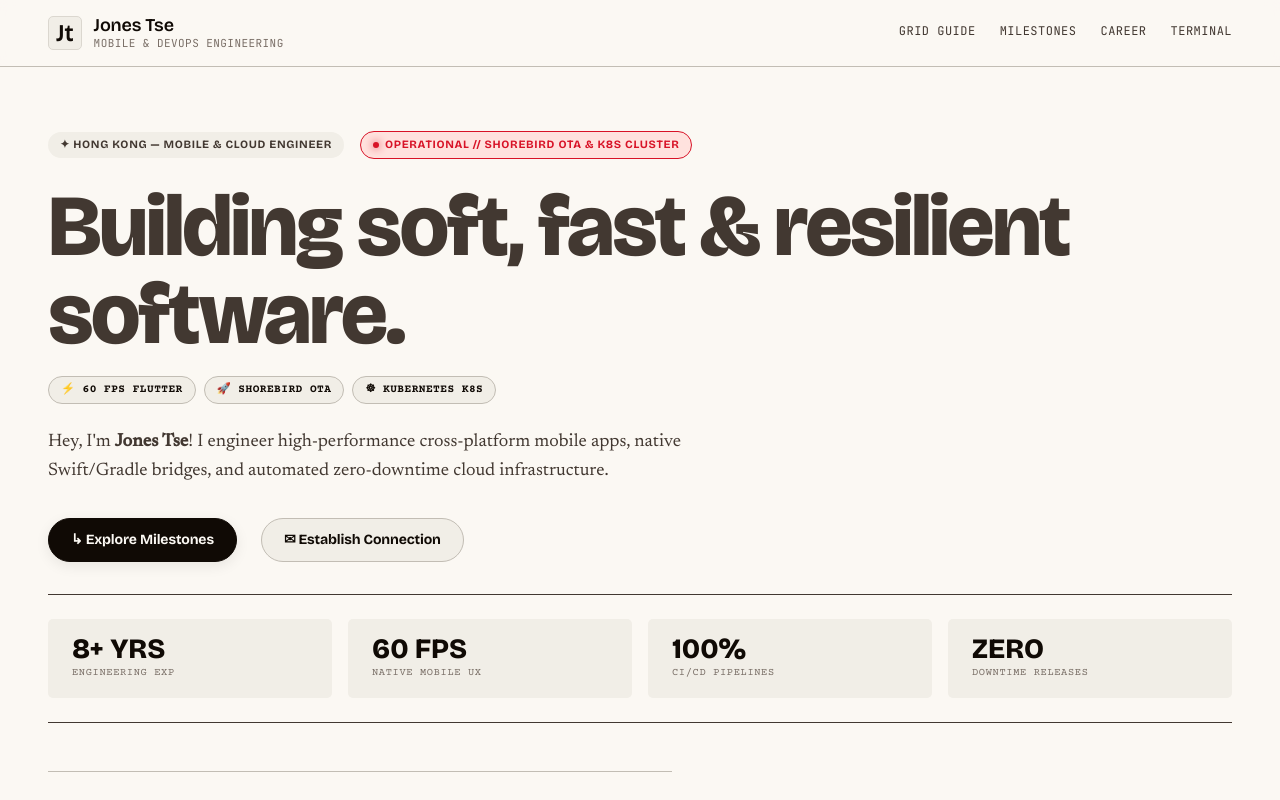
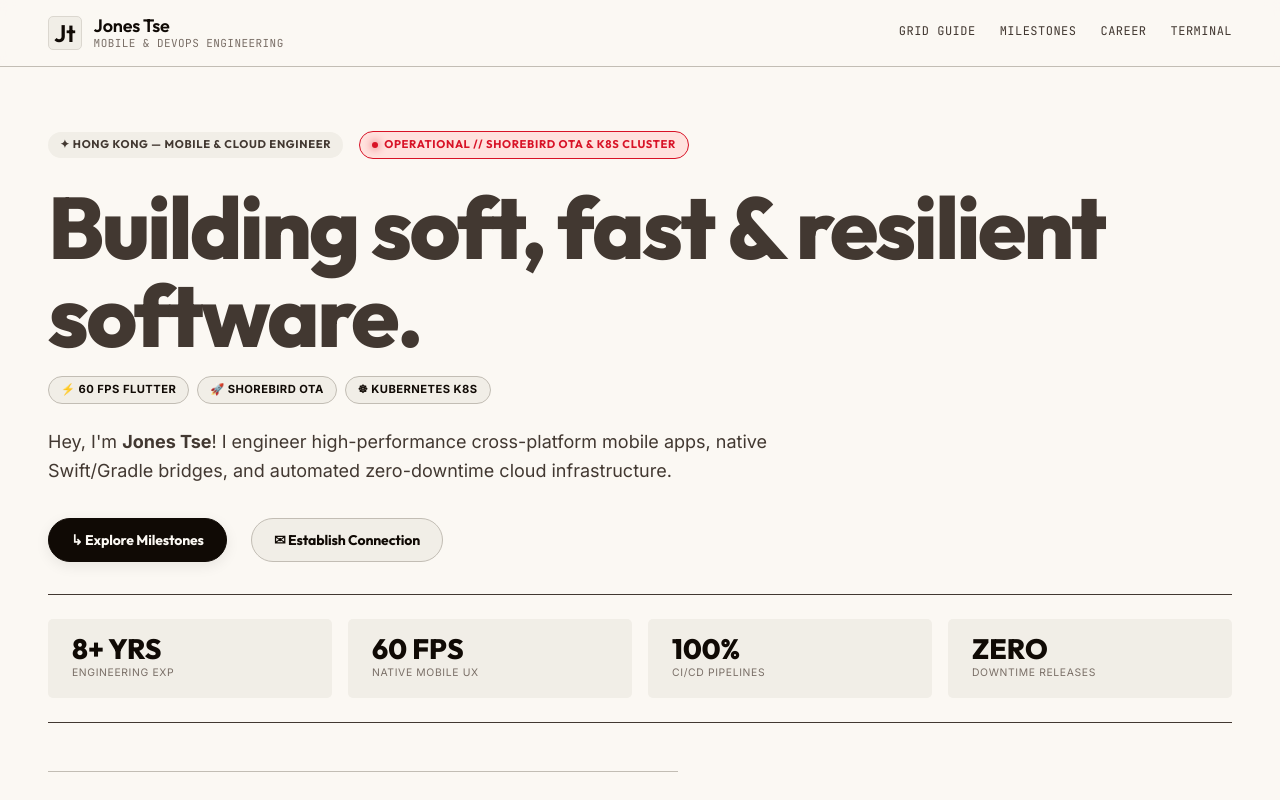
Before and after one commit to chunghei0116/portfolio-website, a Next.js app: page / in a window 1280 px wide. Shown: the top 800 px of the page. Built offline with nearby package versions, Linux system fonts and the light colour scheme.

Commit message:
feat: convert site typography to clean simple sans-serif stack (Outfit + Inter) in Hallmark Playful genre

```diff
--- a/src/app/globals.css
+++ b/src/app/globals.css
@@ -1,14 +1,13 @@
-/* Hallmark · pre-emit critique: P5 H5 E5 S5 R5 V5 · nav: N1 Minimal Sticky · footer: Ft5 Statement · contrast: pass (40–41) · honest: pass (46) · tokens: pass (48) · responsive: pass (49, 50–57) */
-/* Hallmark · design-system: design.md · genre: editorial · macrostructure: Marquee & Stat-Led Hero · theme: Light Editorial Paper · vibe: "tactile paper, editorial typography, company logo watermarks" */
+/* Hallmark · genre: playful · macrostructure: Playful Hero · theme: Hum / Clean Sans Paper · vibe: "clean, simple, soft pill cards, friendly sans-serif" */
 
 @import "tailwindcss";
 
 :root {
-  /* ---- Fonts --------------------------------------------------------- */
-  --font-display: var(--font-display), "Bricolage Grotesque", sans-serif;
-  --font-body: var(--font-body), "Newsreader", Georgia, serif;
+  /* ---- Fonts (Clean & Simple Playful Sans-Serif Stack) ---------------- */
+  --font-display: var(--font-display), "Outfit", system-ui, -apple-system, sans-serif;
+  --font-body: var(--font-body), "Inter", system-ui, -apple-system, sans-serif;
   --font-mono: var(--font-mono), "JetBrains Mono", monospace;
-  --font-typewriter: var(--font-typewriter), "Courier Prime", monospace;
+  --font-typewriter: var(--font-body), "Inter", system-ui, -apple-system, sans-serif;
 
   /* ---- Colors (Light Editorial Paper Palette) ------------------------ */
   --color-paper:   oklch(98% 0.008 85);   /* warm light off-white paper #fdfcf8 */
--- a/src/app/layout.tsx
+++ b/src/app/layout.tsx
@@ -1,35 +1,28 @@
 import type { Metadata } from "next";
-import { Bricolage_Grotesque, Newsreader, JetBrains_Mono, Courier_Prime } from "next/font/google";
+import { Outfit, Inter, JetBrains_Mono } from "next/font/google";
 import "./globals.css";
 
-const displayFont = Bricolage_Grotesque({
+const displayFont = Outfit({
   variable: "--font-display",
   subsets: ["latin"],
-  weight: ["400", "600", "700", "800"],
+  weight: ["400", "500", "600", "700", "800"],
 });
 
-const bodyFont = Newsreader({
+const bodyFont = Inter({
   variable: "--font-body",
   subsets: ["latin"],
-  weight: ["300", "400", "500"],
-  style: ["normal", "italic"],
+  weight: ["300", "400", "500", "600", "700"],
 });
 
 const monoFont = JetBrains_Mono({
   variable: "--font-mono",
   subsets: ["latin"],
-  weight: ["400", "500", "600", "700"],
-});
-
-const typewriterFont = Courier_Prime({
-  variable: "--font-typewriter",
-  subsets: ["latin"],
-  weight: ["400", "700"],
+  weight: ["400", "500", "600"],
 });
 
 export const metadata: Metadata = {
   title: "Jones Tse — Mobile & DevOps Engineer",
-  description: "Eight years of pipelines, code, and systems in one grid. Infrastructure built for native mobile apps and scalable cloud operations.",
+  description: "Cross-platform mobile applications, Shorebird OTA hotpatching, and automated cloud infrastructure.",
 };
 
 export default function RootLayout({
@@ -40,7 +33,7 @@ export default function RootLayout({
   return (
     <html
       lang="en"
-      className={`${displayFont.variable} ${bodyFont.variable} ${monoFont.variable} ${typewriterFont.variable} h-full antialiased scroll-smooth`}
+      className={`${displayFont.variable} ${bodyFont.variable} ${monoFont.variable} h-full antialiased scroll-smooth`}
     >
       <body className="min-h-full font-sans antialiased text-foreground bg-background">
         {children}
```
Also changed, not shown: 1 other file (tests, documents, lock files or other folders).
